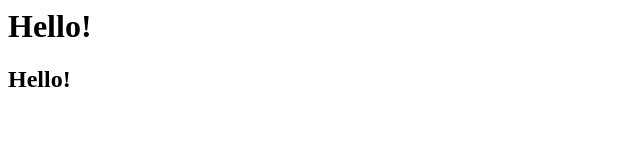
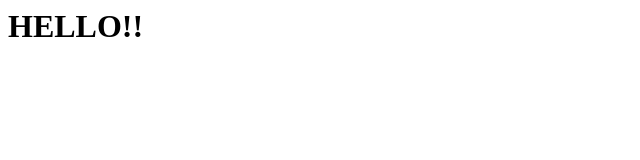
Before and after one commit to RICKY280599/firstTry, a plain HTML site: page index.html in a window 1280 px wide. Shown: the whole page, without its empty margins (0-640 px from the left). Drawn offline with Linux system fonts and the light colour scheme.

Commit message:
Update index.html

```diff
--- a/index.html
+++ b/index.html
@@ -1,4 +1 @@
-<head>
-  <h1>Hello!</h2>
-</head>
-<h2>Hello!</h2>
+<h1>HELLO!!</h1>
```
